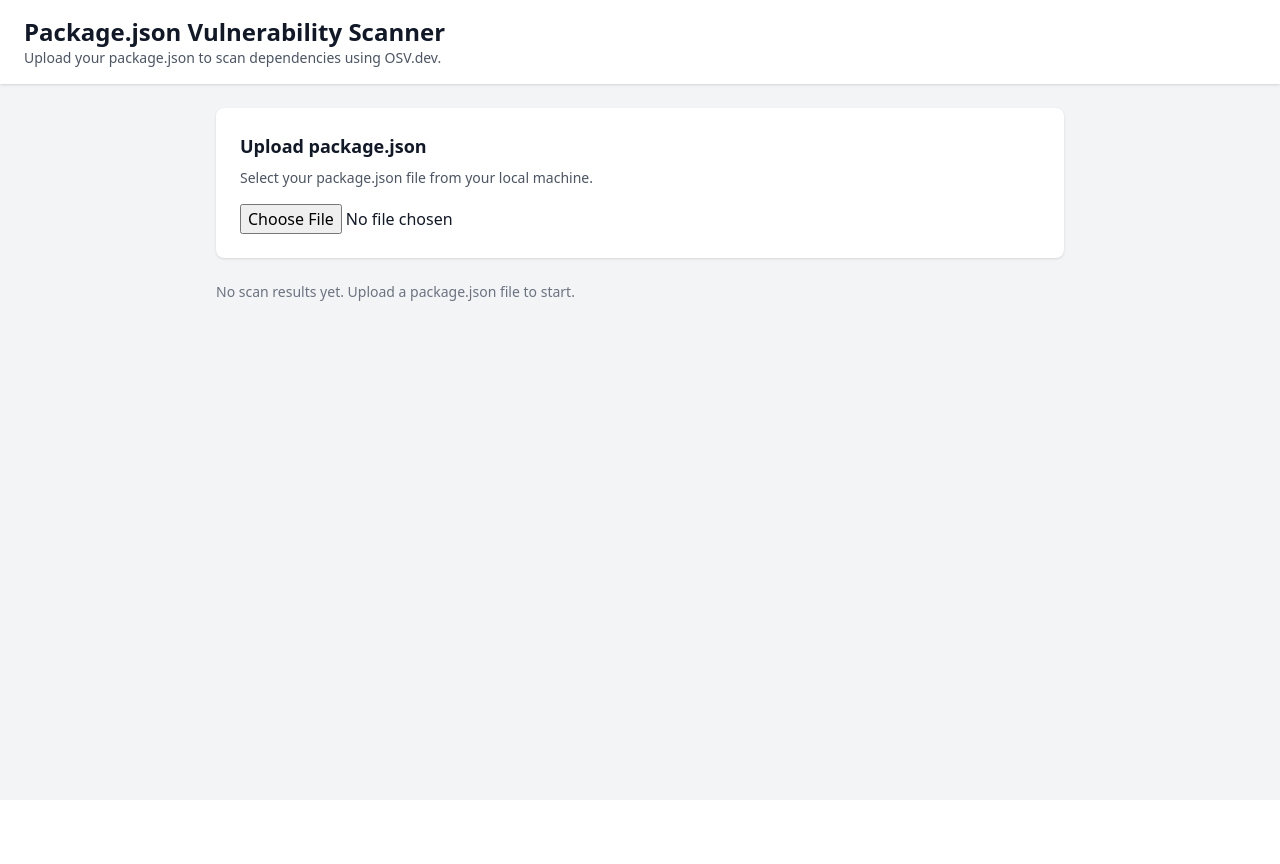
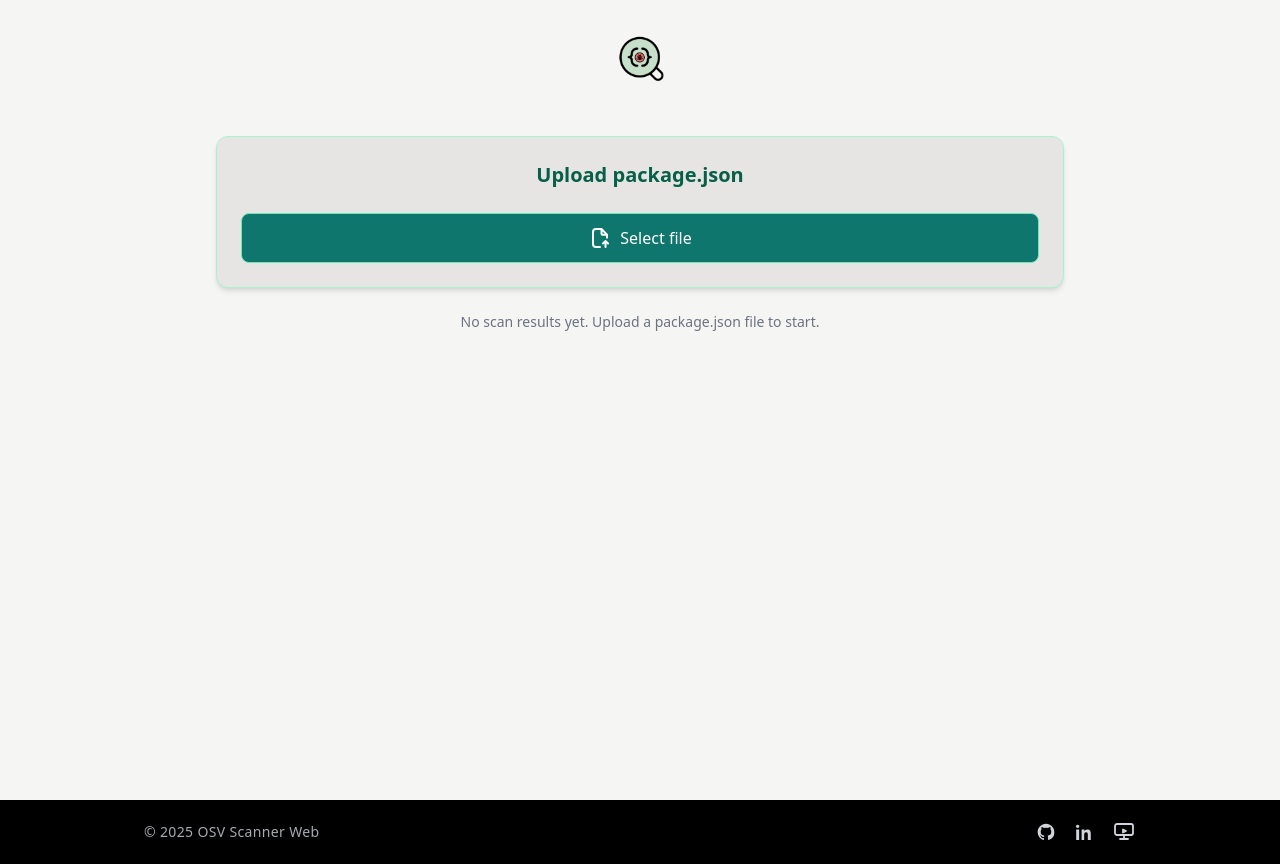
Before and after one commit to Safoora-Mansouri/osv-scanner-web, a Vue app: page / in a window 1280 px wide. Before the commit the page ends 800 px from the top, so only its background shows below. Built offline with nearby package versions, Linux system fonts and the light colour scheme.

Commit message:
Update UI, add footer icons, fix layout, improve components

```diff
--- a/src/App.vue
+++ b/src/App.vue
@@ -3,8 +3,10 @@ import { ref } from 'vue'
 import FileUploadSection from './components/FileUploadSection.vue'
 import ResultsSection from './components/ResultsSection.vue'
 import type { PackageJson } from './types/packageJson'
+import Footer from './components/Footer.vue'
 import type { PackageVulnerabilityResult } from './services/osvClient'
 import { fetchVulnerabilitiesForPackage } from './services/osvClient'
+
 
 
 
@@ -43,18 +45,25 @@ async function handlePackageJsonLoaded(data: PackageJson) {
 </script>
 
 <template>
-  <div class="min-h-screen bg-gray-100 text-gray-900">
-    <header class="py-4 px-6 bg-white shadow">
-      <h1 class="text-2xl font-semibold">
-        Package.json Vulnerability Scanner
-      </h1>
-      <p class="text-sm text-gray-600">
-        Upload your package.json to scan dependencies using OSV.dev.
-      </p>
-    </header>
+
+  <div class="min-h-screen bg-stone-100 text-gray-900">
+
+<header class="py-4 px-6 bg-stone-100  flex flex-col items-center ">
+<div class="flex items-center">
+  <img src="/osv_logo.png" alt="OSV" class="w-20 h-20" />
+  <!-- <h1 class="text-2xl font-semibold font-outfit text-emerald-700 ml-0">
+    osv scanner web
+  </h1> -->
+</div>
+  <!-- <p class="text-sm text-gray-600 text-center animate-fade-up">
+    Upload your package.json to scan dependencies using OSV.dev.
+  </p> -->
+</header>
+
 
 <main class="p-6 max-w-4xl mx-auto">
   <FileUploadSection @package-json-loaded="handlePackageJsonLoaded" />
+
 
   <div v-if="loading" class="mt-4 text-sm text-gray-600">
     Checking dependencies against OSV...
@@ -69,5 +78,7 @@ async function handlePackageJsonLoaded(data: PackageJson) {
     :results="results"
   />
 </main>
+
   </div>
+   <Footer />
 </template>
--- a/src/components/FileUploadSection.vue
+++ b/src/components/FileUploadSection.vue
@@ -1,18 +1,67 @@
 <template>
-  <section class="bg-white rounded-lg shadow p-6 mb-6">
-    <h2 class="text-lg font-semibold mb-2">Upload package.json</h2>
-    <p class="text-sm text-gray-600 mb-4">
-      Select your package.json file from your local machine.
-    </p>
+  <section
+    class="  flex flex-col  bg-stone-200 rounded-xl shadow-md p-6 mb-6
+           border border-emerald-200 hover:shadow-lg
+           transition-shadow duration-300 items-center"
+  >
+    <h2 class="text-xl font-bold text-emerald-800 mb-6">
+      Upload <span class="">package.json</span>
+    </h2>
 
-    <input
-      type="file"
-      accept=".json"
-      @change="onFileChange"
-      class="block"
-    />
+    <!-- <p class="text-sm text-slate-700 mb-4">
+      Select your
+      <code class="text-emerald-700 font-medium">package.json</code>
+      file from your computer.
+    </p> -->
 
-    <p v-if="error" class="text-red-600 text-sm mt-2">
+    <!-- Emerald + soft blue upload button -->
+    <label
+      class="flex items-center justify-center w-full px-4 py-3
+             bg-teal-700
+             text-emerald-800 border border-emerald-300 rounded-lg
+             cursor-pointer hover:from-emerald-200 hover:to-cyan-200
+             transition-colors duration-200 font-medium gap-2"
+    >
+      <!-- SVG icon -->
+      <svg
+        class="w-6 h-6 text-white"
+        viewBox="0 0 24 24"
+        fill="none"
+        xmlns="http://www.w3.org/2000/svg"
+      >
+        <path
+          d="M13.5 3H12H8C6.34315 3 5 4.34315 5 6V18C5 19.6569 6.34315 21 8 21H12M13.5 3L19 8.625M13.5 3V7.625C13.5 8.17728 13.9477 8.625 14.5 8.625H19M19 8.625V11.8125"
+          stroke="currentColor"
+          stroke-width="2"
+          stroke-linecap="round"
+          stroke-linejoin="round"
+        />
+        <path
+          d="M17.5 21L17.5 15M17.5 15L20 17.5M17.5 15L15 17.5"
+          stroke="currentColor"
+          stroke-width="2"
+          stroke-linecap="round"
+          stroke-linejoin="round"
+        />
+      </svg>
+
+      <span class="text-white">Select file</span>
+
+      <input
+        type="file"
+        accept=".json"
+        @change="onFileChange"
+        class="hidden"
+      />
+    </label>
+
+    <!-- Error message -->
+    <p
+      v-if="error"
+      class="text-red-600 text-sm mt-3
+             bg-red-100 border border-red-300
+             rounded-md p-2"
+    >
       {{ error }}
     </p>
   </section>
--- /dev/null
+++ b/src/components/Footer.vue
@@ -0,0 +1,98 @@
+<template>
+  <footer class="bg-black text-gray-300 py-5 mt-auto">
+    <div
+      class="max-w-5xl mx-auto px-4
+             flex flex-col sm:flex-row items-center
+             justify-between gap-3"
+    >
+      <!-- Left: text -->
+      <span class="text-xs sm:text-sm tracking-wide opacity-80">
+        © 2025 OSV Scanner Web
+      </span>
+
+      <!-- Right: icons -->
+      <nav class="flex items-center gap-5 text-xs sm:text-sm">
+        <!-- GitHub -->
+        <a
+          href="https://github.com/Safoora-Mansouri"
+          target="_blank"
+          rel="noopener noreferrer"
+          class="flex items-center gap-1 hover:text-white transition-colors duration-200"
+          aria-label="GitHub repository"
+        >
+          <svg
+            class="w-5 h-5"
+            viewBox="0 0 24 24"
+            fill="currentColor"
+            aria-hidden="true"
+          >
+            <path
+              fill-rule="evenodd"
+              clip-rule="evenodd"
+              d="M12 2C6.477 2 2 6.486 2 12.021c0 4.424 2.865 8.18 6.839 9.504.5.093.682-.217.682-.483
+                 0-.238-.009-.868-.014-1.704-2.782.605-3.369-1.343-3.369-1.343-.455-1.164-1.11-1.474-1.11-1.474-.907-.62.069-.608.069-.608
+                 1.004.071 1.532 1.034 1.532 1.034.892 1.534 2.341 1.091 2.91.834.091-.648.35-1.091.636-1.342-2.221-.253-4.555-1.115-4.555-4.962
+                 0-1.096.39-1.994 1.029-2.696-.103-.254-.446-1.274.098-2.656 0 0 .84-.27 2.75 1.03A9.39 9.39 0 0 1 12 6.844
+                 c.85.004 1.705.115 2.504.337 1.909-1.3 2.748-1.03 2.748-1.03.546 1.382.203 2.402.1 2.656.64.702 1.027 1.6 1.027 2.696
+                 0 3.857-2.337 4.706-4.565 4.955.359.31.678.922.678 1.859 0 1.342-.012 2.425-.012 2.754 0 .268.18.58.688.482A9.52 9.52 0 0 0 22 12.02
+                 C22 6.486 17.523 2 12 2Z"
+            />
+          </svg>
+
+        </a>
+
+        <!-- LinkedIn -->
+        <a
+          href="https://www.linkedin.com/in/safoora-mansouri-4735abb4/"
+          target="_blank"
+          rel="noopener noreferrer"
+          class="flex items-center gap-1 hover:text-white transition-colors duration-200"
+          aria-label="LinkedIn profile"
+        >
+          <svg
+            class="w-4 h-4"
+            viewBox="0 0 24 24"
+            fill="currentColor"
+            aria-hidden="true"
+          >
+            <path
+              d="M4.98 3.5C4.98 4.88 3.88 6 2.5 6S0 4.88 0 3.5 1.12 1 2.5 1 4.98 2.12 4.98 3.5ZM.29 8.32h4.43V24H.29V8.32ZM8.41 8.32h4.24v2.13h.06c.59-1.12 2.03-2.3 4.17-2.3 4.46 0 5.28 2.94 5.28 6.77V24h-4.43v-7.63c0-1.82-.03-4.16-2.54-4.16-2.54 0-2.93 1.98-2.93 4.03V24H8.41V8.32Z"
+            />
+          </svg>
+
+        </a>
+
+        <!-- Presentation -->
+        <a
+          href="#presentation"
+          class="flex items-center gap-1 hover:text-white transition-colors duration-200"
+          aria-label="Project presentation"
+        >
+          <svg
+            class="w-6 h-6"
+            viewBox="0 0 24 24"
+            fill="none"
+            stroke="currentColor"
+            stroke-width="1.8"
+            stroke-linecap="round"
+            stroke-linejoin="round"
+            aria-hidden="true"
+          >
+            <!-- screen -->
+            <rect x="3" y="4" width="18" height="11" rx="2" />
+            <!-- slide/play -->
+            <path d="M11 9.5v3l3-1.5-3-1.5z" />
+            <!-- stand -->
+            <path d="M12 15v4" />
+            <path d="M8 19h8" />
+          </svg>
+
+        </a>
+      </nav>
+    </div>
+  </footer>
+</template>
+
+<script setup>
+/* No script needed right now */
+</script>
--- a/src/components/ResultsSection.vue
+++ b/src/components/ResultsSection.vue
@@ -23,7 +23,7 @@ const totalVulnerable = computed(
 </script>
 
 <template>
-  <section v-if="results.length" class="bg-white rounded-lg shadow p-6 mt-4">
+  <section v-if="results.length" class="bg-stone-100 rounded-lg shadow p-6 mt-4">
     <div class="flex items-center justify-between mb-4">
       <div>
         <h2 class="text-lg font-semibold">Scan Results</h2>
@@ -91,7 +91,7 @@ const totalVulnerable = computed(
     </table>
   </section>
 
-  <section v-else class="text-sm text-gray-500 mt-4">
+  <section v-else class="text-sm text-gray-500 mt-4 flex flex-col items-center">
     No scan results yet. Upload a package.json file to start.
   </section>
 </template>
--- a/vite.config.ts
+++ b/vite.config.ts
@@ -5,6 +5,7 @@ import vue from '@vitejs/plugin-vue'
 export default defineConfig({
   plugins: [vue()],
   server: {
+
     proxy: {
       '/api/osv': {
         target: 'https://api.osv.dev/v1',
```
Also changed, not shown: public/osv_logo.png (added).
